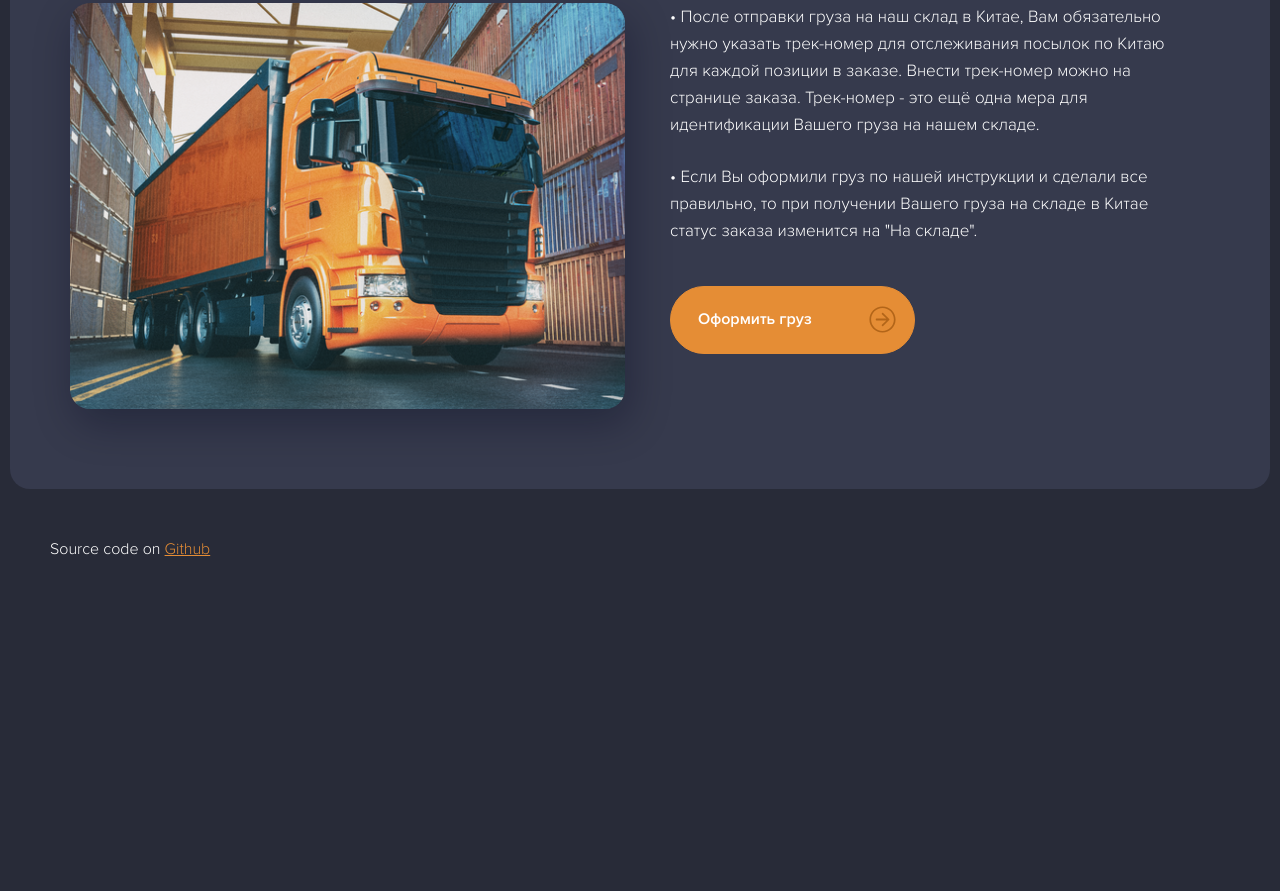
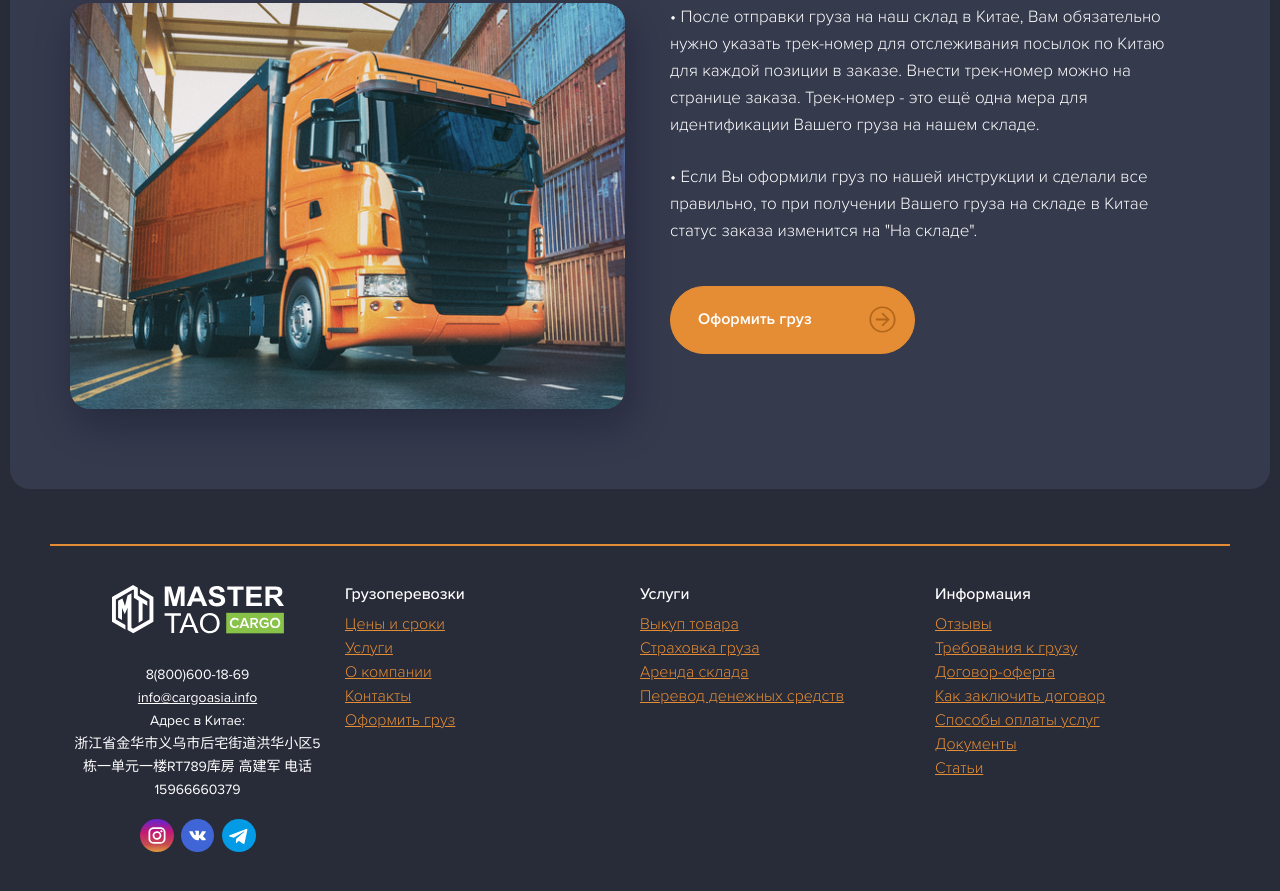
Before and after one commit to HyryaRoman/dev-MasterTao, a website: page src/index.html in a window 1280 px wide. Shown: the part 6327-7218 px from the top of the page. Before the commit the page ends 6904 px from the top, so only its background shows below. Drawn offline with nearby package versions, Linux system fonts and the light colour scheme; files that its build step writes are made by us from their sources.

Commit message:
mobile footer

```diff
--- a/src/sass/footer.scss
+++ b/src/sass/footer.scss
@@ -1,3 +1,62 @@
-footer {
+.footer {
   margin-top: auto;
+
+  &-row {
+    display: flex;
+    margin-top: 55px !important;
+    padding: 39px 0;
+    border-top: 2px solid var(--bs-primary);
+  }
+
+  &-logo {
+    display: block;
+    margin: 0 auto 29px;
+  }
+
+  ul {
+    list-style: none;
+    padding: 0;
+  }
+
+  &-address {
+    display: flex;
+    flex-direction: column;
+    align-items: center;
+    margin-bottom: 18px;
+
+    font-size: 14px;
+    font-weight: 400;
+    line-height: 23px;
+    text-align: left;
+
+    .mail-link {
+      font-size: 14px;
+      font-weight: 400;
+      line-height: 23px;
+      text-align: left;
+
+      color: inherit;
+      text-decoration: underline;
+      // border-bottom: 1px solid;
+    }
+  }
+
+  &-socials {
+    display: block;
+    width: fit-content;
+    margin: 0 auto;
+
+    & > * {
+      display: inline-block;
+      width: 33px;
+      height: 33px;
+      margin: 0 2px;
+    }
+  }
 }
+
+@include media-breakpoint-up(xl) {
+  .footer {
+
+  }
+}
--- a/src/templates/footer.html
+++ b/src/templates/footer.html
@@ -1,7 +1,51 @@
-<footer class="content-container mt-auto pt-5">
-  <div class="row">
-    <div class="col-1 col-md-6 col-lg-4">
-      <p>Source code on <a href="https://github.com/HyryaRoman/dev-MasterTao">Github</a></p>
+<footer class="footer content-container">
+  <div class="footer-row justify-content-center">
+    <div class="col col-lg-3">
+      <img class="footer-logo" src="assets/img/logo.svg" />
+      <ul class="footer-address">
+        <li>8(800)600-18-69</li>
+        <li><a class="mail-link" href="mailto:info@cargoasia.info">info@cargoasia.info</a></li>
+        <li>Адрес в Китае:</li>
+        <li>浙江省金华市义乌市后宅街道洪华小区5</li>
+        <li>栋一单元一楼RT789库房 高建军 电话</li>
+        <li>15966660379</li>
+      </ul>
+      <div class="footer-socials">
+        <a href="#"><img src="assets/img/instagram.svg" alt="instagram" /></a>
+        <a href="#"><img src="assets/img/vk.svg" alt="vk" /></a>
+        <a href="#"><img src="assets/img/telegram.svg" alt="telegram" /></a>
+      </div>
+    </div>
+    <div class="col-lg-3 d-none d-xl-block">
+      <h6 class="footer-title">Грузоперевозки</h6>
+      <ul class="footer-link-list">
+        <li><a class="map-link" href="#">Цены и сроки</a></li>
+        <li><a class="map-link" href="#">Услуги</a></li>
+        <li><a class="map-link" href="#">О компании</a></li>
+        <li><a class="map-link" href="#">Контакты</a></li>
+        <li><a class="map-link" href="#">Оформить груз</a></li>
+      </ul>
+    </div>
+    <div class="col-lg-3 d-none d-xl-block">
+      <h6 class="footer-title">Услуги</h6>
+      <ul class="footer-link-list">
+        <li><a class="map-link" href="#">Выкуп товара</a></li>
+        <li><a class="map-link" href="#">Страховка груза</a></li>
+        <li><a class="map-link" href="#">Аренда склада</a></li>
+        <li><a class="map-link" href="#">Перевод денежных средств</a></li>
+      </ul>
+    </div>
+    <div class="col-lg-3 d-none d-xl-block">
+      <h6 class="footer-title">Информация</h6>
+      <ul class="footer-link-list">
+        <li><a class="map-link" href="#">Отзывы</a></li>
+        <li><a class="map-link" href="#">Требования к грузу</a></li>
+        <li><a class="map-link" href="#">Договор-оферта</a></li>
+        <li><a class="map-link" href="#">Как заключить договор</a></li>
+        <li><a class="map-link" href="#">Способы оплаты услуг</a></li>
+        <li><a class="map-link" href="#">Документы</a></li>
+        <li><a class="map-link" href="#">Статьи</a></li>
+      </ul>
     </div>
   </div>
 </footer>
```
Also changed, not shown: src/assets/img/instagram.svg (added), src/assets/img/telegram.svg (added), src/assets/img/vk.svg (added).
